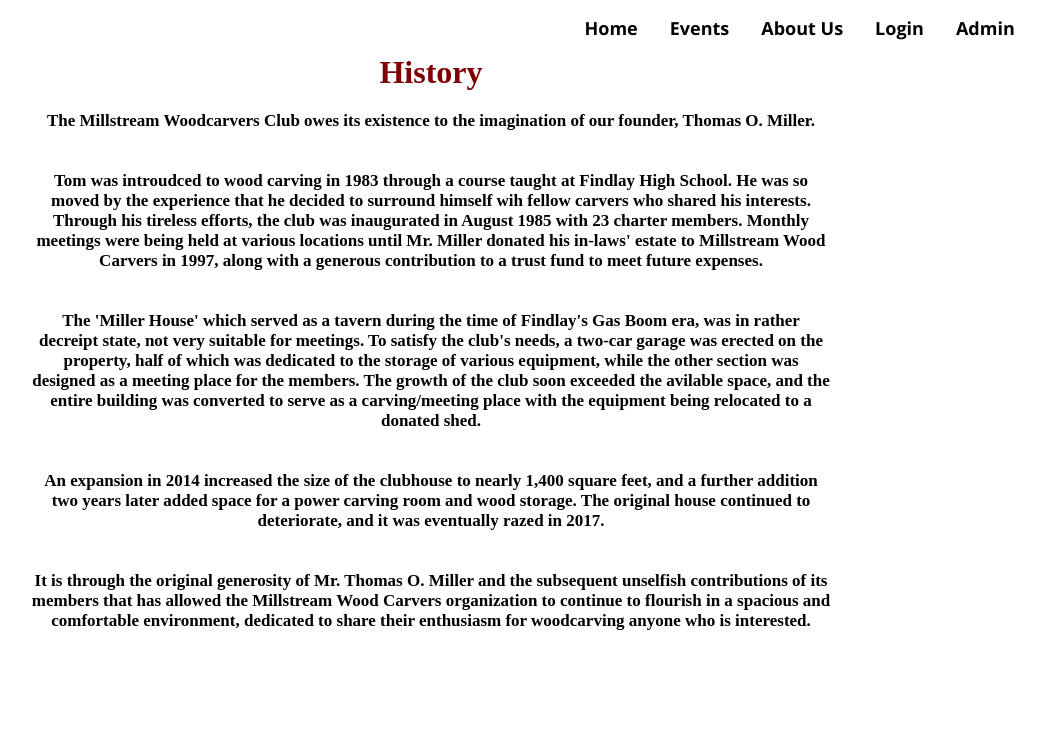
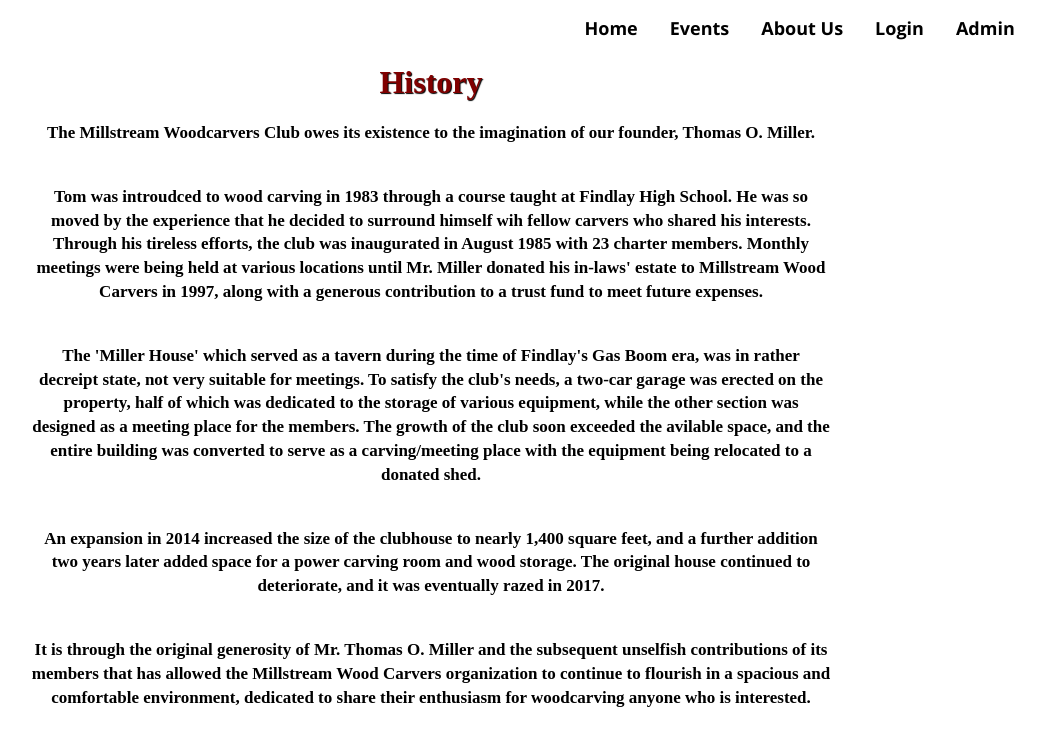
Before and after one commit to sidiBtr/CSCI480-project, a React (Vite) app in the folder frontend/: page /aboutUs in a window 1280 px wide. Shown: the top 746 px of the page, without its empty margins (209-1254 px from the left). Built offline with nearby package versions, Linux system fonts and the light colour scheme.

Commit message:
Centered header

```diff
--- a/frontend/src/pages/aboutusPage.css
+++ b/frontend/src/pages/aboutusPage.css
@@ -3,8 +3,8 @@
     min-height: 100vh;
     margin: 0 auto;
     /*padding: 20px;*/
-    padding-top: 50px;
-
+    padding-top: 60px;
+    text-align: center;
   }
 
 
@@ -12,6 +12,7 @@ h2{
     color: maroon;
     font-family: serif;
     text-align: center;
+    text-shadow: 1px 1px 1px black;
 }
 
 p{
@@ -22,4 +23,5 @@ p{
     font-size: 17px;
     font-family: serif;
     font-weight: 550;
+    line-height: 1.4;
 }
```
